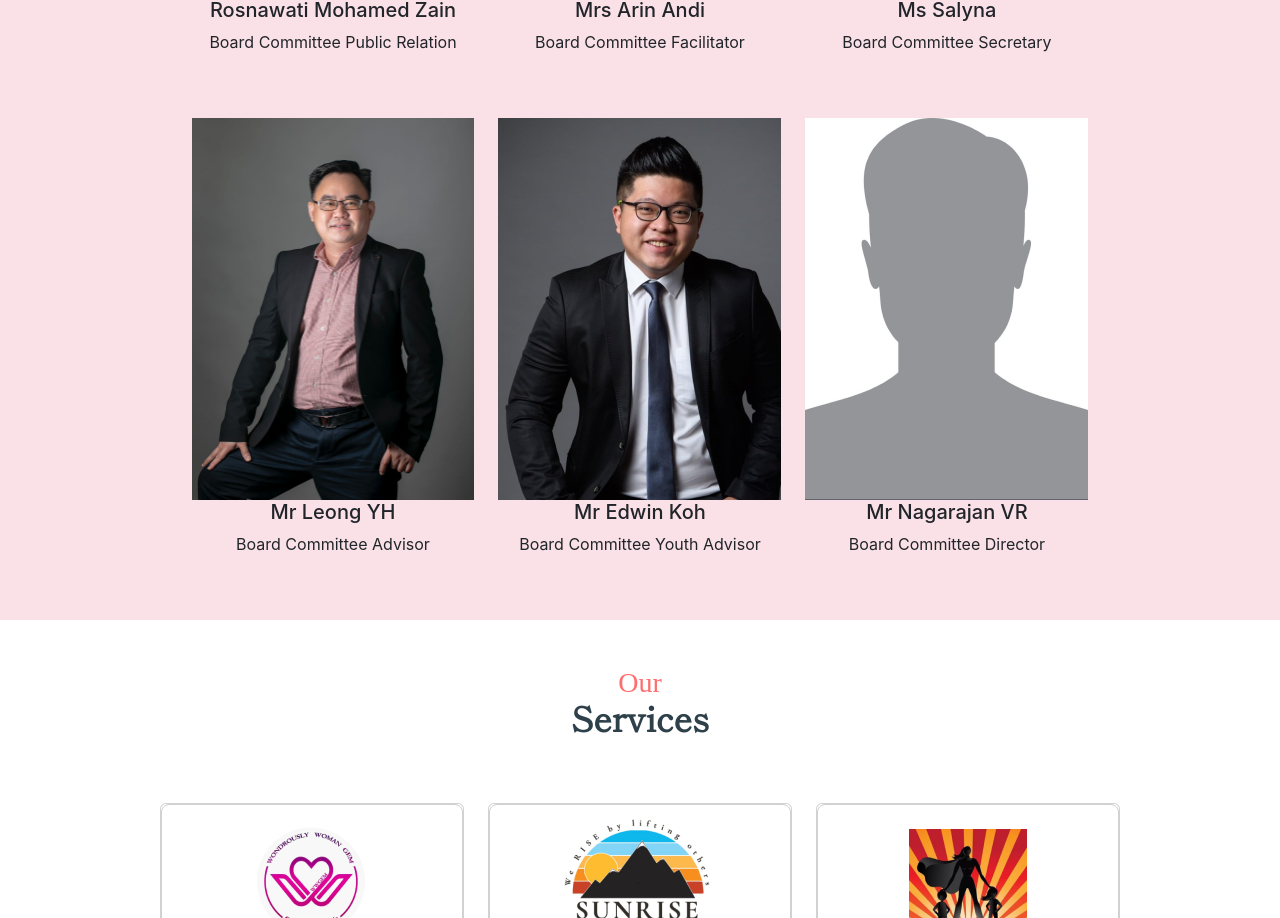
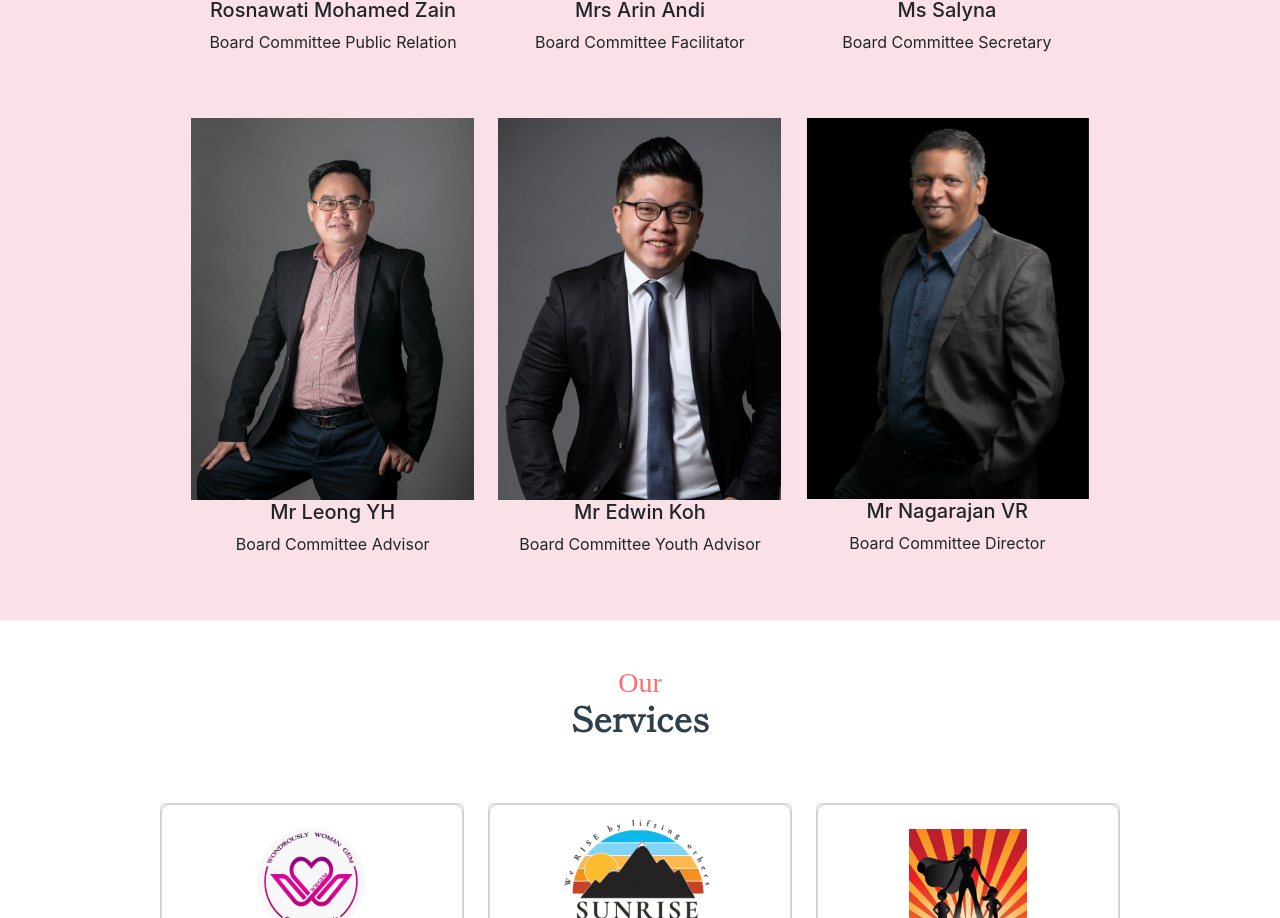
Before and after one commit to Chandru0811/wondersly_women_gem, a React (Create React App) app: page /about in a window 1280 px wide. Shown: the part 4662-5580 px from the top of the page. Built offline with nearby package versions, Linux system fonts and the light colour scheme; a web font is replaced by a local one.

Commit message:
Added Mr Nagarajan image

```diff
--- a/src/component/About/BoardCommittee.js
+++ b/src/component/About/BoardCommittee.js
@@ -7,7 +7,8 @@ import Ms_Salyna from "../../asset/Ms_Salyna.png";
 import Mr_Leong_YH from "../../asset/Mr_Leong_YH.png";
 import Mr_Edwin_Koh from "../../asset/Mr_Edwin_Koh.png";
 import Mrs_Arin_Andi from "../../asset/Mrs_Arin_Andi.png";
-import commonMen from "../../asset/commonMen.png";
+// import commonMen from "../../asset/commonMen.png";
+import Mr_Nagarajan from "../../asset/Mr_Nagarajan.png";
 // import { FaFacebook, FaInstagram, FaWhatsapp  } from "react-icons/fa";
 // import { FaXTwitter } from "react-icons/fa6";
 
@@ -147,7 +148,7 @@ function BoardCommittee() {
 
           <div className="col-lg-4 col-md-4 col-12 d-flex flex-column align-items-center justify-content-center">
             <img
-              src={commonMen}
+              src={Mr_Nagarajan}
               className="img-fluid"
               alt="Mr_Edwin_Koh"
             />
--- a/src/component/Home/OurEvents.js
+++ b/src/component/Home/OurEvents.js
@@ -13,7 +13,7 @@ function OurEvents() {
             <hr />
           </span>
         </span>
-        <div className="row mt-5">
+        <div className="row mt-5 mb-3">
           <div className="col-lg-6 col-md-6 col-12">
             <Link to="/events/youth" style={{ textDecoration: 'none' }}>
               <span
```
Also changed, not shown: src/asset/Mr_Nagarajan.png (added).
